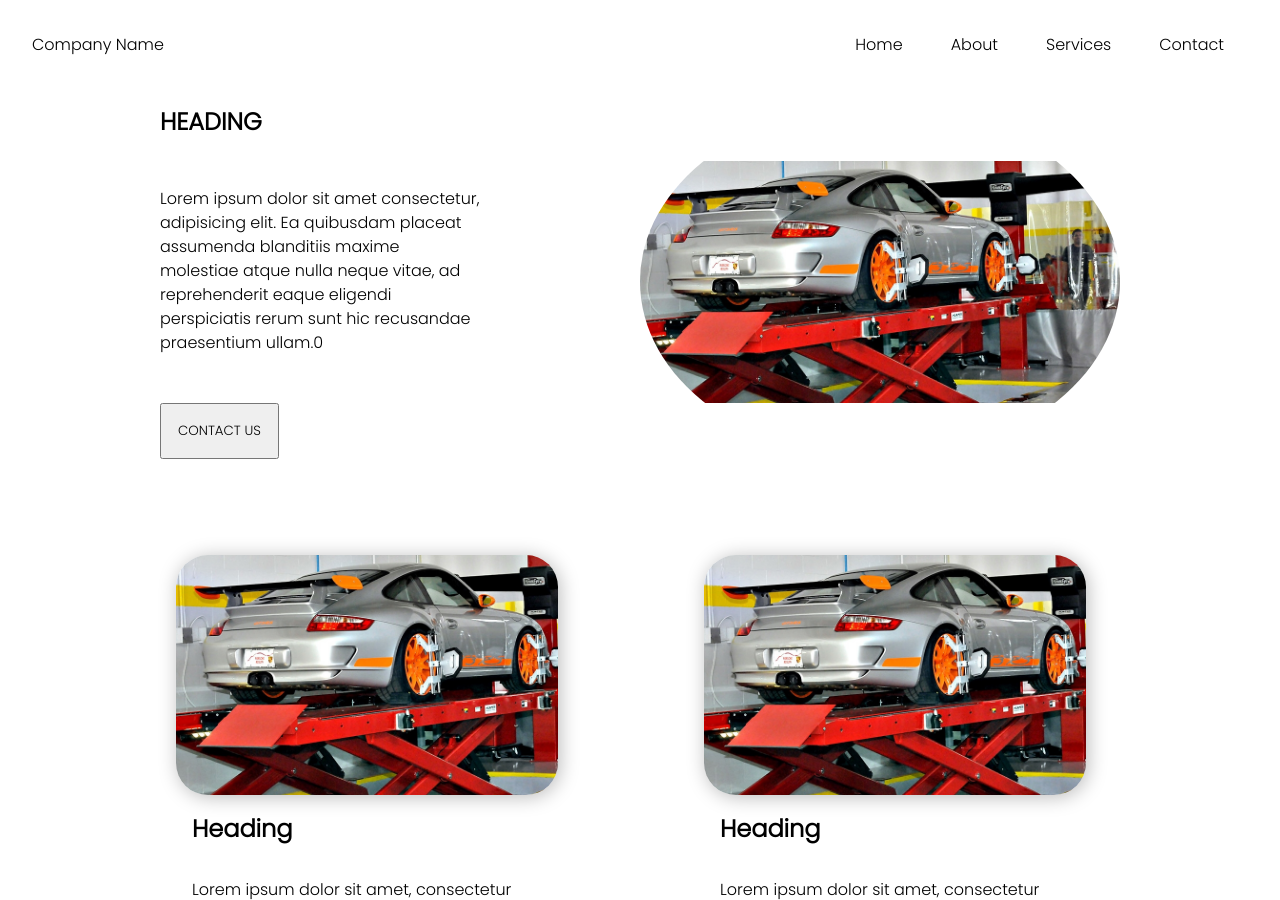
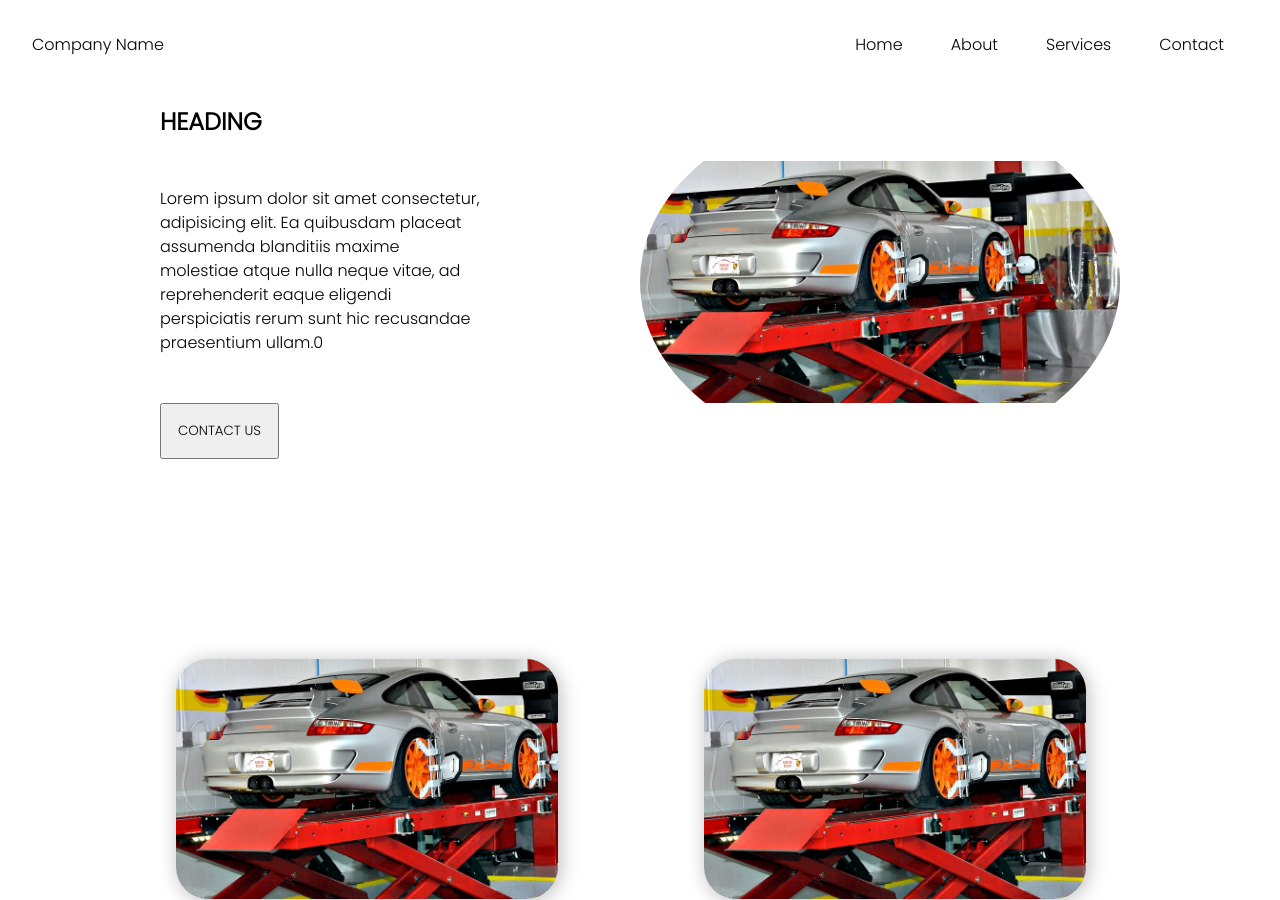
Before and after one commit to Akindele-Ebenezer/alignment, a PHP site: page / in a window 1280 px wide. Shown: the top 900 px of the page. Run offline with PHP 8.4, Linux system fonts and the light colour scheme.

Commit message:
Update styles.css

```diff
--- a/styles/styles.css
+++ b/styles/styles.css
@@ -47,7 +47,7 @@ p {
 }
 
 .sec-1 {
-    margin-top: 6.5rem;
+    padding-block: 6.5rem;
 }
 
 .sec-1,
```
